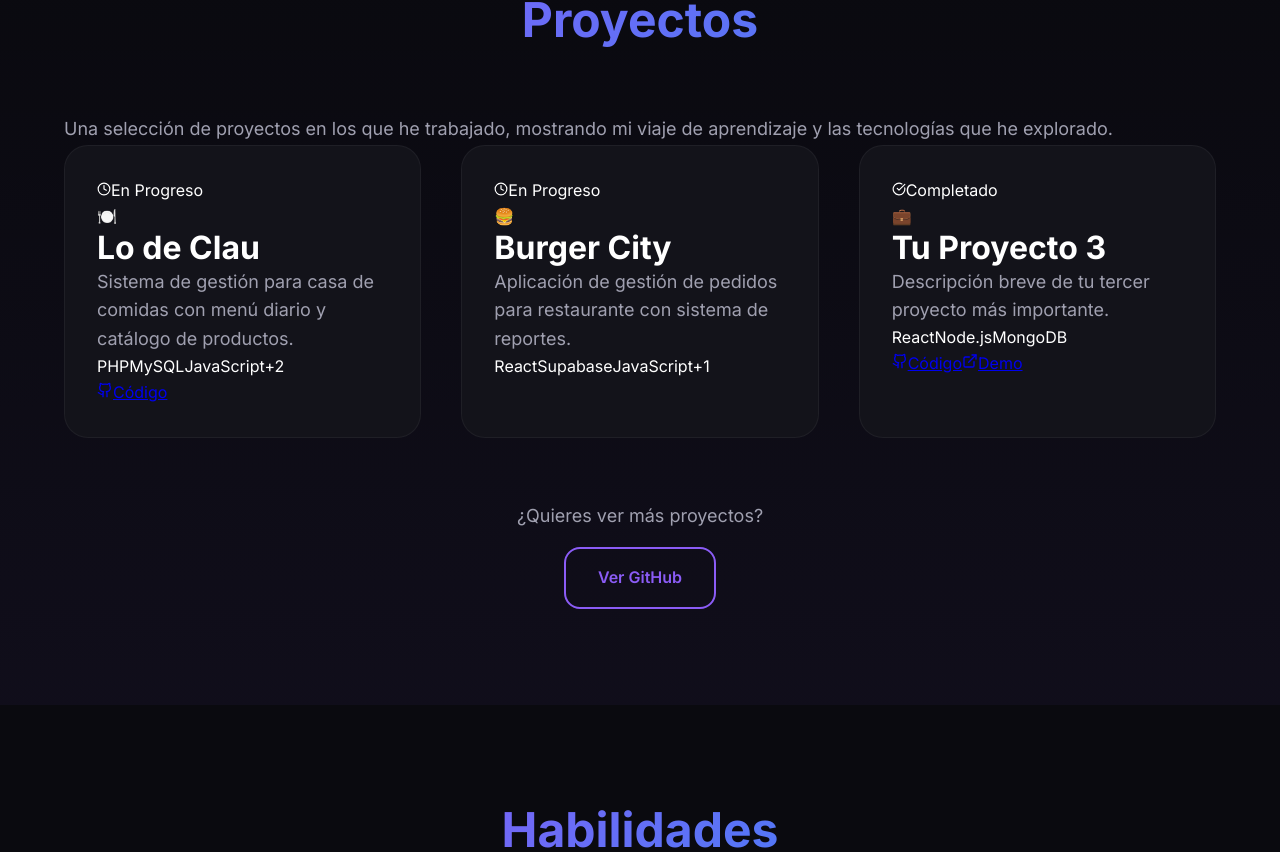
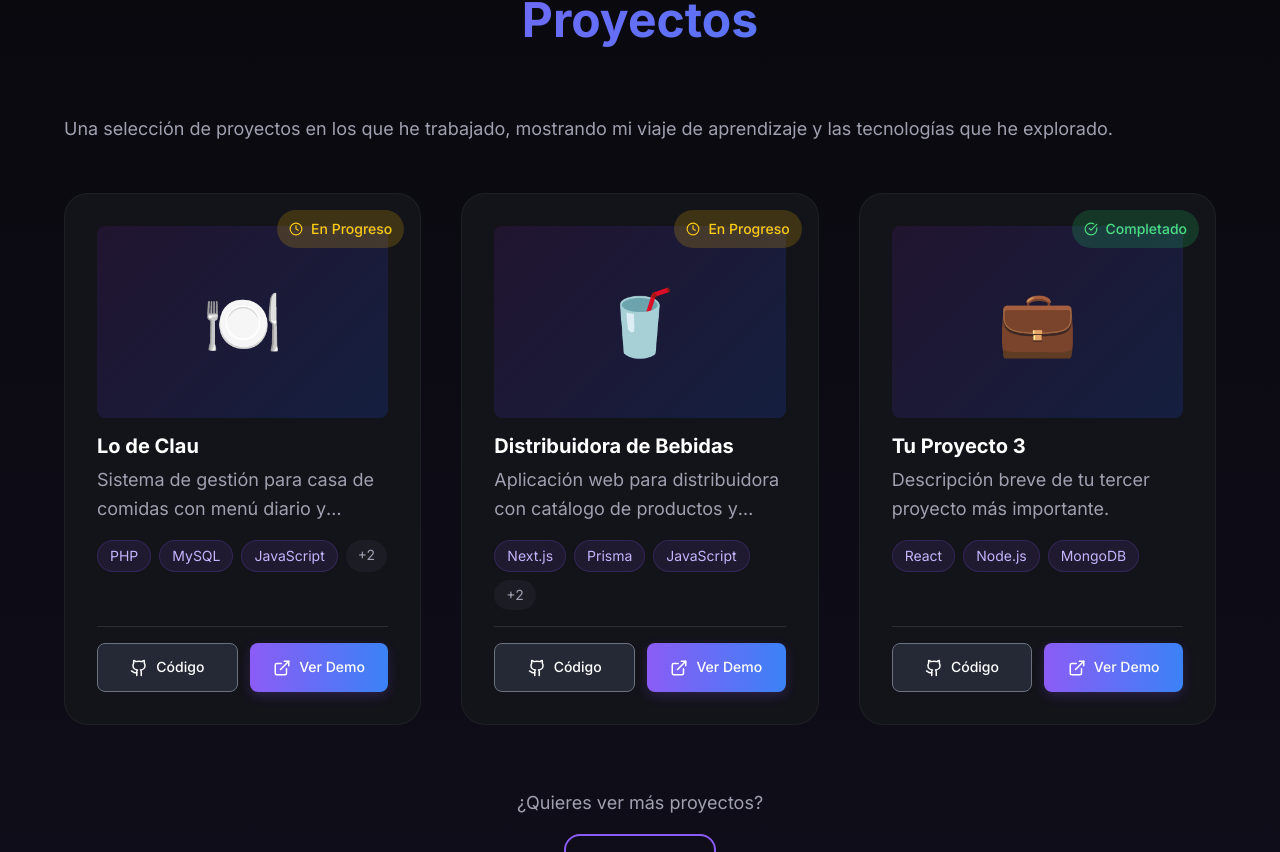
Before and after one commit to GabrielAcu/Portfolio, a React (Vite) app: page / in a window 1280 px wide. Shown: the part 1097-1949 px from the top of the page. Built offline with nearby package versions, Linux system fonts and the light colour scheme.

Commit message:
Improve project cards: add demo links, better button styling, and align cards

```diff
--- /dev/null
+++ b/src/components/ProjectCard.css
@@ -0,0 +1,155 @@
+/* Project Card Button Styles */
+.project-links {
+    display: flex;
+    gap: 0.75rem;
+    margin-top: auto;
+    padding-top: 1rem;
+    border-top: 1px solid rgba(255, 255, 255, 0.1);
+}
+
+.project-btn {
+    flex: 1;
+    display: flex;
+    align-items: center;
+    justify-content: center;
+    gap: 0.5rem;
+    padding: 0.75rem 1rem;
+    border-radius: 0.5rem;
+    font-weight: 500;
+    text-decoration: none;
+    transition: all 0.3s ease;
+    font-size: 0.875rem;
+}
+
+.project-btn-github {
+    background: rgba(55, 65, 81, 0.5);
+    border: 1px solid rgba(107, 114, 128, 1);
+    color: var(--text-primary);
+}
+
+.project-btn-github:hover {
+    background: rgba(55, 65, 81, 0.7);
+    border-color: rgba(156, 163, 175, 1);
+    transform: translateY(-2px);
+}
+
+.project-btn-demo {
+    background: linear-gradient(to right, var(--primary), var(--secondary));
+    color: white;
+    box-shadow: 0 4px 12px rgba(139, 92, 246, 0.2);
+}
+
+.project-btn-demo:hover {
+    box-shadow: 0 6px 16px rgba(139, 92, 246, 0.4);
+    transform: translateY(-2px);
+}
+
+.project-btn svg {
+    transition: transform 0.3s ease;
+}
+
+.project-btn:hover svg {
+    transform: scale(1.1);
+}
+
+/* Status Badge Styles */
+.project-status-badge {
+    position: absolute;
+    top: 1rem;
+    right: 1rem;
+    z-index: 10;
+}
+
+.status-badge {
+    display: flex;
+    align-items: center;
+    gap: 0.5rem;
+    padding: 0.5rem 0.75rem;
+    border-radius: 9999px;
+    font-size: 0.875rem;
+    font-weight: 500;
+    backdrop-filter: blur(8px);
+}
+
+.status-badge-wip {
+    background: rgba(234, 179, 8, 0.2);
+    color: #facc15;
+}
+
+.status-badge-completed {
+    background: rgba(34, 197, 94, 0.2);
+    color: #4ade80;
+}
+
+/* Project Image */
+.project-image {
+    position: relative;
+    height: 12rem;
+    margin-bottom: 1rem;
+    border-radius: 0.5rem;
+    overflow: hidden;
+    background: linear-gradient(135deg, rgba(88, 28, 135, 0.2), rgba(29, 78, 216, 0.2));
+}
+
+.project-image-placeholder {
+    width: 100%;
+    height: 100%;
+    display: flex;
+    align-items: center;
+    justify-content: center;
+    font-size: 4rem;
+}
+
+/* Project Title */
+.project-title {
+    font-size: 1.25rem;
+    font-weight: 700;
+    margin-bottom: 0.5rem;
+    transition: color 0.3s ease;
+}
+
+.card:hover .project-title {
+    color: var(--primary);
+}
+
+/* Project Description */
+.project-description {
+    color: var(--text-secondary);
+    margin-bottom: 1rem;
+    line-height: 1.6;
+    display: -webkit-box;
+    -webkit-line-clamp: 2;
+    -webkit-box-orient: vertical;
+    overflow: hidden;
+}
+
+/* Project Tags */
+.project-tags {
+    display: flex;
+    flex-wrap: wrap;
+    gap: 0.5rem;
+    margin-bottom: 1rem;
+}
+
+.project-tag {
+    padding: 0.25rem 0.75rem;
+    background: rgba(139, 92, 246, 0.1);
+    color: #c4b5fd;
+    border-radius: 9999px;
+    font-size: 0.875rem;
+    border: 1px solid rgba(139, 92, 246, 0.2);
+}
+
+.project-tag-more {
+    padding: 0.25rem 0.75rem;
+    background: rgba(107, 114, 128, 0.1);
+    color: var(--text-secondary);
+    border-radius: 9999px;
+    font-size: 0.875rem;
+}
+
+/* Card Layout - Ensures all cards have same height and buttons align at bottom */
+.card {
+    display: flex;
+    flex-direction: column;
+}
--- a/src/components/ProjectCard.jsx
+++ b/src/components/ProjectCard.jsx
@@ -1,6 +1,7 @@
 import { useTilt } from '../hooks/useTilt';
 import { motion } from 'framer-motion';
 import { ExternalLink, Github, Clock, CheckCircle } from 'lucide-react';
+import './ProjectCard.css';
 
 const ProjectCard = ({ project, onClick }) => {
     const tiltRef = useTilt(8);
@@ -20,14 +21,14 @@ const ProjectCard = ({ project, onClick }) => {
             }}
         >
             {/* Status Badge */}
-            <div className="absolute top-4 right-4 z-10">
+            <div className="project-status-badge">
                 {project.status === 'wip' ? (
-                    <span className="flex items-center gap-1 px-3 py-1 bg-yellow-500/20 text-yellow-400 rounded-full text-sm font-medium backdrop-blur-sm">
+                    <span className="status-badge status-badge-wip">
                         <Clock size={14} />
                         En Progreso
                     </span>
                 ) : (
-                    <span className="flex items-center gap-1 px-3 py-1 bg-green-500/20 text-green-400 rounded-full text-sm font-medium backdrop-blur-sm">
+                    <span className="status-badge status-badge-completed">
                         <CheckCircle size={14} />
                         Completado
                     </span>
@@ -35,59 +36,58 @@ const ProjectCard = ({ project, onClick }) => {
             </div>
 
             {/* Project Image */}
-            <div className="relative h-48 mb-4 rounded-lg overflow-hidden bg-gradient-to-br from-purple-900/20 to-blue-900/20">
+            <div className="project-image">
                 {project.image ? (
                     <img
                         src={project.image}
                         alt={project.title}
-                        className="w-full h-full object-cover group-hover:scale-110 transition-transform duration-500"
+                        style={{ width: '100%', height: '100%', objectFit: 'cover' }}
                     />
                 ) : (
-                    <div className="w-full h-full flex items-center justify-center text-6xl">
+                    <div className="project-image-placeholder">
                         {project.icon || '🚀'}
                     </div>
                 )}
-                <div className="absolute inset-0 bg-gradient-to-t from-black/60 to-transparent opacity-0 group-hover:opacity-100 transition-opacity duration-300" />
             </div>
 
             {/* Project Info */}
-            <h3 className="text-xl font-bold mb-2 group-hover:text-purple-400 transition-colors">
+            <h3 className="project-title">
                 {project.title}
             </h3>
 
-            <p className="text-gray-400 mb-4 line-clamp-2">
+            <p className="project-description">
                 {project.description}
             </p>
 
             {/* Tags */}
-            <div className="flex flex-wrap gap-2 mb-4">
+            <div className="project-tags">
                 {project.tags.slice(0, 3).map((tag, index) => (
                     <span
                         key={index}
-                        className="px-3 py-1 bg-purple-500/10 text-purple-300 rounded-full text-sm border border-purple-500/20"
+                        className="project-tag"
                     >
                         {tag}
                     </span>
                 ))}
                 {project.tags.length > 3 && (
-                    <span className="px-3 py-1 bg-gray-500/10 text-gray-400 rounded-full text-sm">
+                    <span className="project-tag-more">
                         +{project.tags.length - 3}
                     </span>
                 )}
             </div>
 
             {/* Links */}
-            <div className="flex gap-3 mt-auto pt-4 border-t border-gray-700/50">
+            <div className="project-links">
                 {project.github && (
                     <a
                         href={project.github}
                         target="_blank"
                         rel="noopener noreferrer"
                         onClick={(e) => e.stopPropagation()}
-                        className="flex items-center gap-1 text-gray-400 hover:text-white transition-colors text-sm"
+                        className="project-btn project-btn-github"
                     >
-                        <Github size={16} />
-                        Código
+                        <Github size={18} />
+                        <span>Código</span>
                     </a>
                 )}
                 {project.demo && (
@@ -96,16 +96,17 @@ const ProjectCard = ({ project, onClick }) => {
                         target="_blank"
                         rel="noopener noreferrer"
                         onClick={(e) => e.stopPropagation()}
-                        className="flex items-center gap-1 text-gray-400 hover:text-white transition-colors text-sm"
+                        className="project-btn project-btn-demo"
                     >
-                        <ExternalLink size={16} />
-                        Demo
+                        <ExternalLink size={18} />
+                        <span>Ver Demo</span>
                     </a>
                 )}
             </div>
 
             {/* Hover Glow Effect */}
-            <div className="absolute inset-0 rounded-lg opacity-0 group-hover:opacity-100 transition-opacity duration-300 pointer-events-none"
+            <div
+                className="absolute inset-0 rounded-lg opacity-0 group-hover:opacity-100 transition-opacity duration-300 pointer-events-none"
                 style={{
                     background: 'radial-gradient(circle at center, rgba(139, 92, 246, 0.1) 0%, transparent 70%)'
                 }}
--- a/src/components/Projects.css
+++ b/src/components/Projects.css
@@ -12,6 +12,7 @@
 .projects-description {
     color: var(--text-secondary);
     line-height: 1.8;
+    margin-bottom: 3rem;
 }
 
 /* Projects Grid */
--- a/src/components/Projects.jsx
+++ b/src/components/Projects.jsx
@@ -23,7 +23,7 @@ Este proyecto me permitió aprender sobre arquitectura de bases de datos relacio
             tags: ['PHP', 'MySQL', 'JavaScript', 'CSS', 'HTML'],
             status: 'wip',
             github: 'https://github.com/GabrielAcu/Lo-de-Clau',
-            demo: null,
+            demo: 'https://lo-de-clau.vercel.app/',
             features: [
                 'Gestión de menú diario actualizable',
                 'Catálogo de productos por categorías',
@@ -34,29 +34,28 @@ Este proyecto me permitió aprender sobre arquitectura de bases de datos relacio
         },
         {
             id: 2,
-            title: 'Burger City',
-            description: 'Aplicación de gestión de pedidos para restaurante con sistema de reportes.',
-            longDescription: `Sistema completo de gestión para restaurante con múltiples funcionalidades:
+            title: 'Distribuidora de Bebidas',
+            description: 'Aplicación web para distribuidora con catálogo de productos y gestión de pedidos vía WhatsApp.',
+            longDescription: `Aplicación web mobile-first desarrollada para una distribuidora de bebidas, diseñada para optimizar el proceso de toma de pedidos y facilitar la gestión de productos.
 
-- Sistema de pedidos en tiempo real
-- Dashboard ejecutivo con métricas
-- Gestión de inventario
-- Reportes y analytics
+El sistema permite a los clientes explorar el catálogo completo de productos, agregar items al carrito y enviar pedidos directamente por WhatsApp. Incluye un panel administrativo completo para gestionar productos, categorías y precios de forma independiente.
 
-Desarrollado con React, Supabase y diseño modular por sprints.`,
+Desarrollado con Next.js, Prisma y autenticación segura, con enfoque en experiencia móvil y deployment en Vercel.`,
             image: null,
-            icon: '🍔',
-            tags: ['React', 'Supabase', 'JavaScript', 'CSS'],
+            icon: '🥤',
+            tags: ['Next.js', 'Prisma', 'JavaScript', 'CSS', 'Vercel'],
             status: 'wip',
-            github: null,
-            demo: null,
+            github: 'https://github.com/GabrielAcu/Distribuidora-Bebidas',
+            demo: 'https://distribuidora-bebidas-two.vercel.app/',
             features: [
-                'Sistema de pedidos en tiempo real',
-                'Dashboard con reportes visuales',
-                'Gestión de productos y categorías',
-                'Sistema de usuarios y permisos'
+                'Catálogo de productos con búsqueda',
+                'Sistema de carrito de compras',
+                'Integración con WhatsApp para pedidos',
+                'Panel administrativo con CRUD completo',
+                'Autenticación segura con JWT',
+                'Diseño mobile-first responsive'
             ],
-            learnings: 'Profundicé en React hooks, manejo de estado global, integración con bases de datos en tiempo real y diseño de dashboards.'
+            learnings: 'Aprendí a implementar autenticación desde cero con JWT, trabajar con Prisma ORM, diseñar aplicaciones mobile-first y optimizar el flujo de pedidos para negocios reales.'
         },
         {
             id: 3,
```
